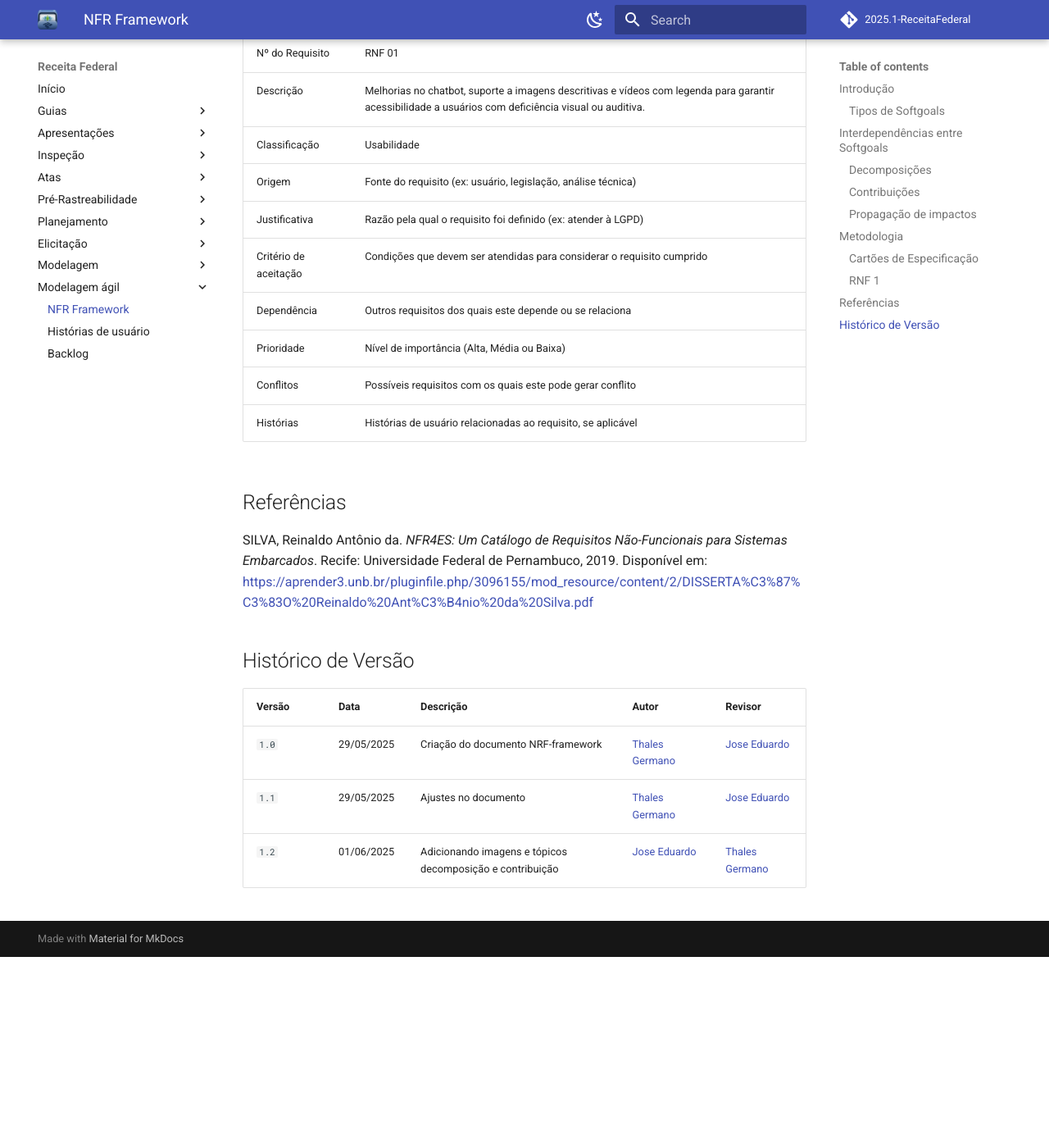
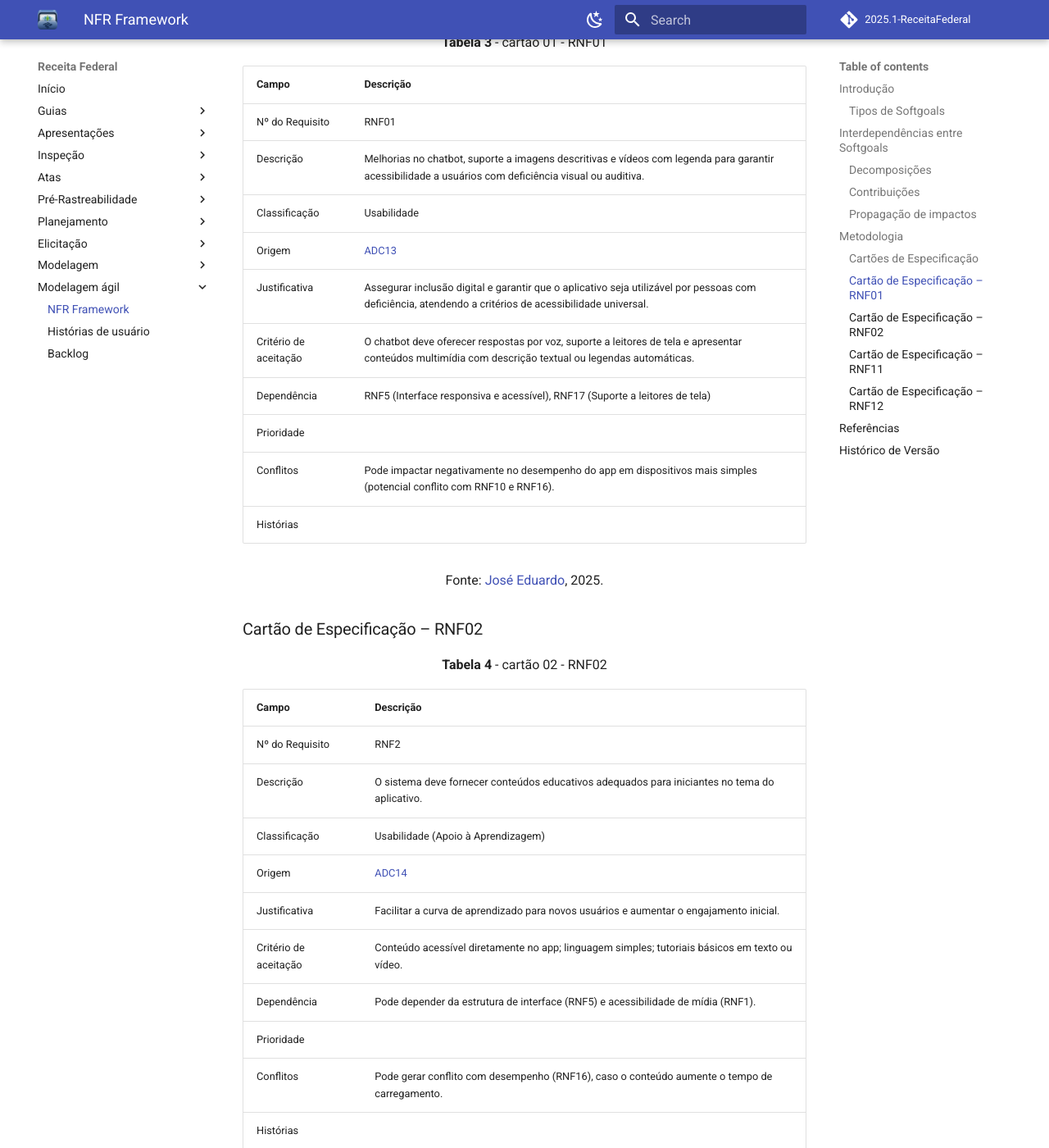
Before and after one commit to Requisitos-de-Software/2025.1-Meu-INSS, an MkDocs documentation site: the page built from docs/modelagem-agil/nfr-framework.md, in a window 1280 px wide and 1400 px high, scrolled down 5574 px. Shown: the whole window at 82% size. Built offline with MkDocs 1.6.1 and Material for MkDocs 9.7.7, drawn with Linux system fonts in a browser that asks for light colours; comment, search, counter and statistics services are not loaded; before the commit the page ends 6741 px from its top, so only the background shows below that; some of the changed text lies outside the part shown.

Commit message:
add cartoes

```diff
--- a/docs/modelagem-agil/nfr-framework.md
+++ b/docs/modelagem-agil/nfr-framework.md
@@ -127,6 +127,7 @@ Com base nessa divisão, os requisitos não funcionais foram mapeados, classific
 
 Para facilitar o registro e o rastreamento das decisões de projeto, foram utilizados **Cartões de Especificação de Requisitos Não-Funcionais**, apresentados nas Tabelas 2 a N. Cada cartão contém os seguintes campos:
 
+<p style="text-align: center"><b>Tabela 2</b> - Padrão dos cartões </p>
 
 | Campo              | Descrição                                                                 |
 |--------------------|---------------------------------------------------------------------------|
@@ -143,28 +144,83 @@ Para facilitar o registro e o rastreamento das decisões de projeto, foram utili
 
 
 
-### RNF 1
+### Cartão de Especificação – RNF01
 
-| Campo              | Descrição                                                                 |
-|--------------------|---------------------------------------------------------------------------|
-| Nº do Requisito    | RNF 01                                       |
-| Descrição          |  Melhorias no chatbot, suporte a imagens descritivas e vídeos com legenda para garantir acessibilidade a usuários com deficiência visual ou auditiva.     |
-| Classificação      | Usabilidade     |
-| Origem             | Fonte do requisito (ex: usuário, legislação, análise técnica)             |
-| Justificativa      | Razão pela qual o requisito foi definido (ex: atender à LGPD)            |
-|Critério de aceitação| Condições que devem ser atendidas para considerar o requisito cumprido                                                                       |
-| Dependência        | Outros requisitos dos quais este depende ou se relaciona                 |
-| Prioridade         | Nível de importância (Alta, Média ou Baixa)                              |
-| Conflitos          | Possíveis requisitos com os quais este pode gerar conflito               |
-| Histórias          | Histórias de usuário relacionadas ao requisito, se aplicável             |
+<p style="text-align: center"><b>Tabela 3</b> - cartão 01 - RNF01</p>
+
+| Campo               | Descrição                                                                 |
+|---------------------|---------------------------------------------------------------------------|
+| Nº do Requisito     | RNF01                                                                     |
+| Descrição           | Melhorias no chatbot, suporte a imagens descritivas e vídeos com legenda para garantir acessibilidade a usuários com deficiência visual ou auditiva. |
+| Classificação       | Usabilidade                                                               |
+| Origem              |[ADC13](https://requisitos-de-software.github.io/2025.1-ReceitaFederal/elicitacao/analisededocumentos/)                                                                          |
+| Justificativa       | Assegurar inclusão digital e garantir que o aplicativo seja utilizável por pessoas com deficiência, atendendo a critérios de acessibilidade universal. |
+| Critério de aceitação | O chatbot deve oferecer respostas por voz, suporte a leitores de tela e apresentar conteúdos multimídia com descrição textual ou legendas automáticas. |
+| Dependência         | RNF5 (Interface responsiva e acessível), RNF17 (Suporte a leitores de tela) |
+| Prioridade          |                                                                           |
+| Conflitos           | Pode impactar negativamente no desempenho do app em dispositivos mais simples (potencial conflito com RNF10 e RNF16). |
+| Histórias           |                                                                           |
+
+<font size="3"><p style="text-align: center">Fonte: [José Eduardo](https://github.com/jevprado), 2025.</p></font>
 
 
+### Cartão de Especificação – RNF02
+
+<p style="text-align: center"><b>Tabela 4</b> - cartão 02 - RNF02</p>
+
+| Campo                | Descrição                                                                                      |
+|----------------------|------------------------------------------------------------------------------------------------|
+| Nº do Requisito      | RNF2                                                                                           |
+| Descrição            | O sistema deve fornecer conteúdos educativos adequados para iniciantes no tema do aplicativo. |
+| Classificação        | Usabilidade (Apoio à Aprendizagem)                                                             |
+| Origem               | [ADC14](https://requisitos-de-software.github.io/2025.1-ReceitaFederal/elicitacao/analisededocumentos/)                                                                                              |
+| Justificativa        | Facilitar a curva de aprendizado para novos usuários e aumentar o engajamento inicial.         |
+| Critério de aceitação| Conteúdo acessível diretamente no app; linguagem simples; tutoriais básicos em texto ou vídeo.|
+| Dependência          | Pode depender da estrutura de interface (RNF5) e acessibilidade de mídia (RNF1).               |
+| Prioridade           |                                                                                                |
+| Conflitos            | Pode gerar conflito com desempenho (RNF16), caso o conteúdo aumente o tempo de carregamento.   |
+| Histórias            |                                                                                                |
+
+<font size="3"><p style="text-align: center">Fonte: [José Eduardo](https://github.com/jevprado), 2025.</p></font>
+
+### Cartão de Especificação – RNF11
+
+<p style="text-align: center"><b>Tabela 13</b> - cartão 11 - RNF11</p>
+
+| Campo               | Descrição                                                                 |
+|---------------------|---------------------------------------------------------------------------|
+| Nº do Requisito     | RNF11                                                                     |
+| Descrição           | O aplicativo deve funcionar em smartphones com telas de 4.5" a 7" sem perda de usabilidade |
+| Classificação       | Usabilidade (FURPS+)                                                      |
+| Origem              | [INT10 – Introspecção](https://requisitos-de-software.github.io/2025.1-ReceitaFederal/elicitacao/introspeccao/) |
+| Justificativa       | Garantir que o aplicativo seja utilizável na maioria dos dispositivos disponíveis no mercado brasileiro |
+| Critério de aceitação | Aplicativo testado e validado em diferentes tamanhos de tela sem comprometimento da experiência do usuário |
+| Dependência         | RNF5 (Interface responsiva e acessível)                                   |
+| Prioridade          | Alta                                                                       |
+| Conflitos           | RNF19 (Versão em HTML5 pode exigir adaptação adicional de layout)         |
+| Histórias           |  |
+
+<font size="3"><p style="text-align: center">Fonte: [Marco Marques](https://github.com/marcomarquesdc), 2025.</p></font>
 
 
+### Cartão de Especificação – RNF12
 
+<p style="text-align: center"><b>Tabela 13</b> - cartão 11 - RNF11</p>
 
+| Campo               | Descrição                                                                 |
+|---------------------|---------------------------------------------------------------------------|
+| Nº do Requisito     | RNF12                                                                     |
+| Descrição           | A linguagem da interface deve seguir padrão A2 do CEFR, evitando jargões técnicos |
+| Classificação       | Usabilidade (FURPS+)                                                      |
+| Origem              | [ADC25 – Análise de Documentos](https://requisitos-de-software.github.io/2025.1-ReceitaFederal/elicitacao/analisededocumentos/) |
+| Justificativa       | Facilitar o uso do app por pessoas com menor escolaridade ou pouca familiaridade com termos técnicos |
+| Critério de aceitação | Todo o conteúdo textual revisado com base em vocabulário controlado CEFR-A2 e testes com usuários reais |
+| Dependência         | RNF2 (Conteúdo educativo para iniciantes)                                 |
+| Prioridade          | Alta                                                                       |
+| Conflitos           | Nenhum identificado                                                        |
+| Histórias           | Como contribuinte iniciante, quero entender os textos do app com facilidade, sem precisar de ajuda externa |
 
-
+<font size="3"><p style="text-align: center">Fonte: [Marco Marques](https://github.com/marcomarquesdc), 2025.</p></font>
 
 ## Referências
 
@@ -178,3 +234,5 @@ Disponível em: [https://aprender3.unb.br/pluginfile.php/3096155/mod\_resource/c
 | `1.0`     | 29/05/2025 | Criação do documento NRF-framework | [Thales Germano](https://github.com/thalesgvl) | [Jose Eduardo](https://github.com/jevprado) |
 | `1.1`    | 29/05/2025 | Ajustes no documento | [Thales Germano](https://github.com/thalesgvl) |[Jose Eduardo](https://github.com/jevprado)|
 | `1.2`    | 01/06/2025 | Adicionando imagens e tópicos decomposição e contribuição | [Jose Eduardo](https://github.com/jevprado) | [Thales Germano](https://github.com/thalesgvl) |
+| `1.3`    | 01/06/2025 | Adicionando cartões RNF 01/02/11/12 | [Jose Eduardo](https://github.com/jevprado)  | [Julia Massuda](https://github.com/JuliaReis18) |
+| `1.4`    | 01/06/2025 | Adicionando cartões RNF 11/12 | [Marco Marques](https://github.com/marcomarquesdc) | [Julia Massuda](https://github.com/JuliaReis18) |
```
